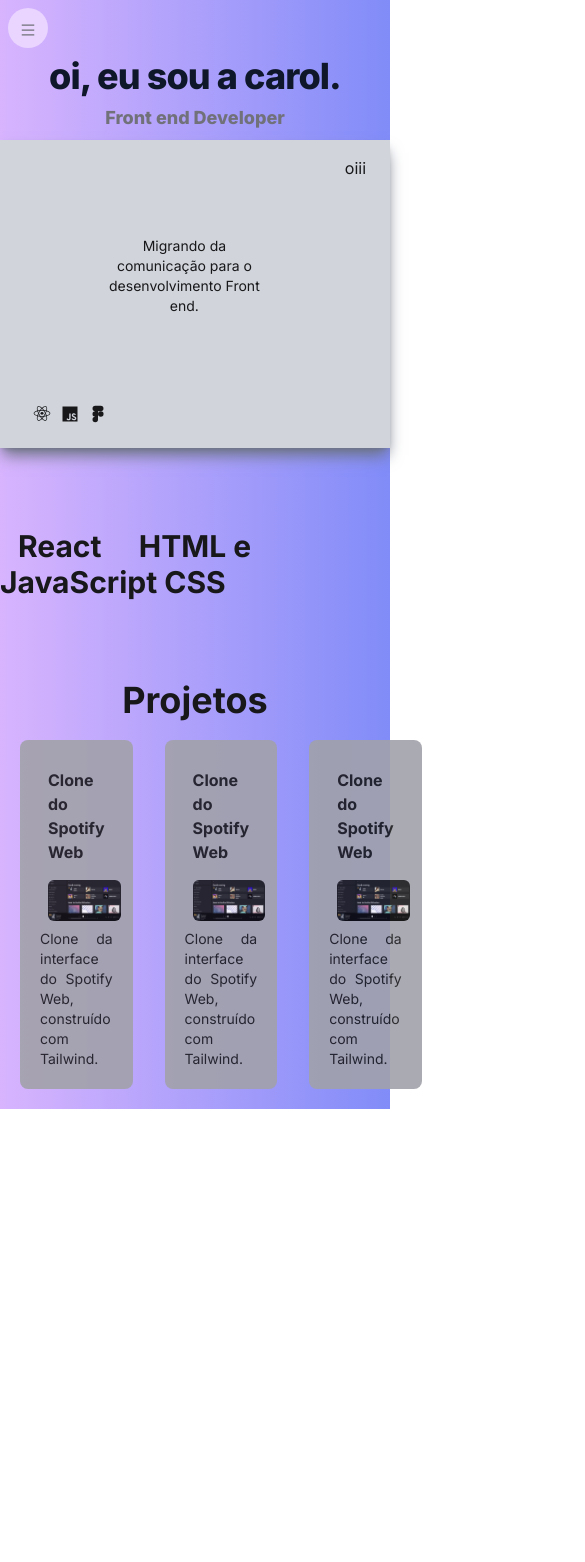
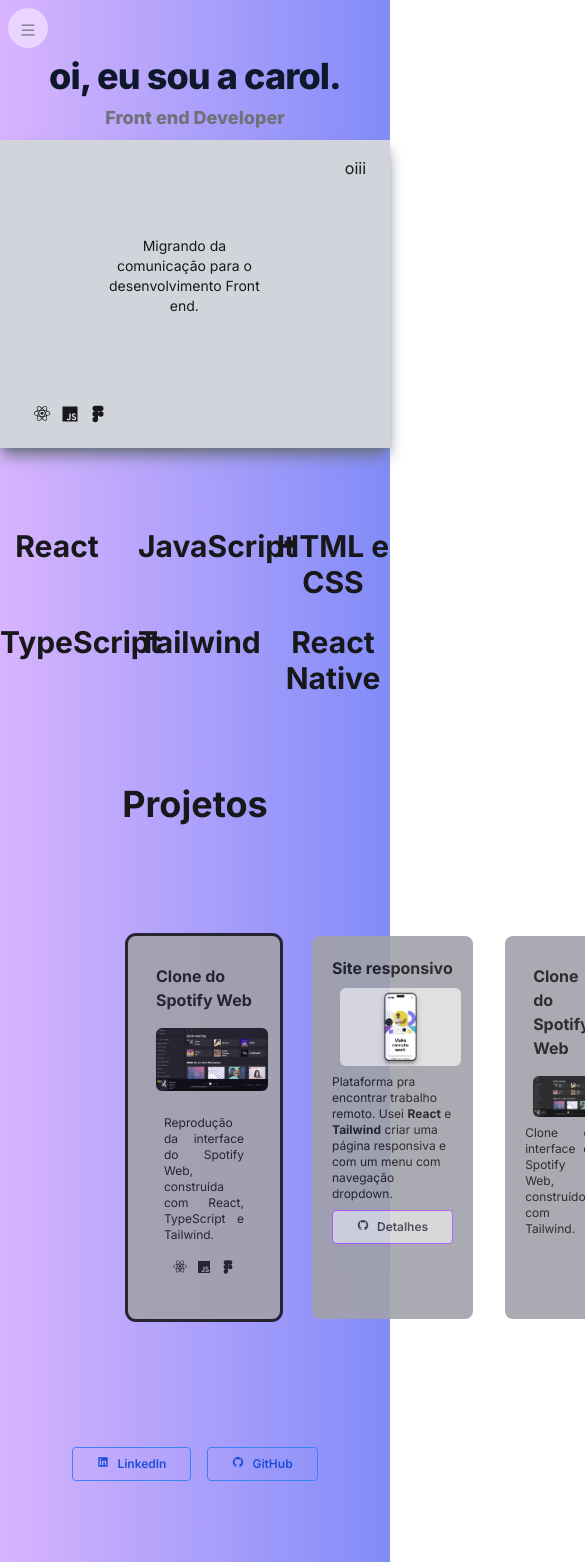
Before and after one commit to carolinemichaelsen/portfolio, a Next.js app: page / in a window 390 px wide. Shown: the top 1562 px of the page, 585 px wide, since content can reach past the window. Before the commit the page ends 1109 px from the top, so only its background shows below. Built offline with nearby package versions, Linux system fonts and the light colour scheme.

Commit message:
Footer e Contato adicionados & melhoras no estilo em Projetos

```diff
--- /dev/null
+++ b/src/app/fonts.tsx
@@ -0,0 +1,11 @@
+import { Inter, Space_Grotesk } from 'next/font/google'
+
+export const inter = Inter({
+  subsets: ['latin'],
+  display: 'swap',
+})
+
+export const space = Space_Grotesk({
+  subsets: ['latin'],
+  display: 'swap',
+})
--- a/src/app/page.tsx
+++ b/src/app/page.tsx
@@ -4,6 +4,7 @@
 import About from '@/components/About'
 import Skills from '@/components/Skills'
 import Projects from '@/components/Projects'
+import Footer from '@/components/Footer'
 
 export default function Home() {
   return (
@@ -17,6 +18,7 @@
         <About />
         <Skills />
         <Projects />
+        <Footer />
       </div>
     </>
   )
--- /dev/null
+++ b/src/components/Footer.tsx
@@ -0,0 +1,18 @@
+import React from "react"
+
+import { AiFillLinkedin, AiFillGithub } from 'react-icons/ai'
+
+export default function Footer(){
+    return (
+        <>
+            <div className='flex flex-row mt-10 justify-center gap-4'>
+                <button className='flex flex-row gap-2 bg-transparent hover:bg-purple-400 text-blue-700 font-semibold hover:text-white py-2 px-6 border border-blue-500 hover:border-transparent rounded text-xs mb-10'><AiFillLinkedin />LinkedIn</button>
+                <button className="flex flex-row gap-2 bg-transparent hover:bg-purple-400 text-blue-700 font-semibold hover:text-white py-2 px-6 border border-blue-500 hover:border-transparent rounded text-xs mb-10"><AiFillGithub />GitHub</button>
+            </div>
+            <div className="flex text-xs justify-center p-10">
+                <p>Desenvolvido por Caroline Michaelsen — 2023</p>
+            </div>
+        </>
+
+    )
+}
--- a/src/components/Menu.tsx
+++ b/src/components/Menu.tsx
@@ -14,7 +14,7 @@
   };
 
   return (
-      <div className="sticky inline-block top-0 left-0 w-full p-2">
+      <div className="stick inline-block top-0 left-0 w-full p-2">
         <button
           className="px-3 py-2 bg-purple-200 text-zinc-500 rounded-full"
           onClick={toggleDropdown}
--- a/src/components/Projects.tsx
+++ b/src/components/Projects.tsx
@@ -1,26 +1,48 @@
 import React from "react"
 import Image from "next/image"
+import { BiLogoReact, BiLogoJavascript, BiLogoFigma } from 'react-icons/bi';
+import { AiFillGithub } from 'react-icons/ai'
+import { Space_Grotesk } from 'next/font/google'
+
+export const spaceGro = Space_Grotesk({
+  subsets: ['latin'],
+  display: 'swap',
+})
 
 export default function Projects() { return(
-<div className="pt-20 sm:pt-24 lg:pt-32">
+<div className="m-12 pt-10 sm:pt-18 lg:pt-24">
   <div>
-    <h3 className='text-zinc-900 font-bold text-4xl text-center'>Projetos</h3>
+    <h3 className='text-zinc-900 font-bold text-4xl text-center mb-8 spaceGro'>Projetos</h3>
   </div>
-  <div className='flex flex-row columns-3 p-5 items-stretch gap-8'>
+  <div className='flex flex-row columns-3 p-20 items-stretch gap-8'>
+    {/* PROJETO 1 */}
+    <div className="p-5 bg-zinc-400 opacity-90 rounded-lg outline hover:outline-zinc-300">
+      <p className="text-zinc-900 font-bold text-s p-2">Clone do Spotify Web</p>
+      <Image src='/imgs/spotify.png' width={200} height={100} alt='' className='hover:opacity-80 cursor-pointer rounded-md items-center m-2'/>
+      <div className='flex flex-col p-4'>
+        <p className='text-xs text-justify max-w-xs mb-2'>Reprodução da interface do Spotify Web, construída com React, TypeScript e Tailwind.</p>
+        <div className='flex flex-row p-2 gap-2'>
+          <BiLogoReact />
+          <BiLogoJavascript />
+          < BiLogoFigma />
+        </div>
+      </div>
+
+    </div>
+
+    {/* PROJETO 2 */}
+    <div className="p-5 bg-zinc-400 opacity-90 rounded-lg">
+      <p className=" space text-zinc-900 font-bold text-s">Site responsivo</p>
+      <Image src='/imgs/preview-mobile.png' width={200} height={100} alt='' className='hover:opacity-80 cursor-pointer rounded-md items-center m-2'/>
+      <p className='text-xs text-clip max-w-xs mb-2'>Plataforma pra encontrar trabalho remoto. Usei <b>React</b> e <b>Tailwind</b> criar uma página responsiva e com um menu com navegação dropdown.</p>
+      <button className="flex flex-row gap-2 bg-zinc-300 hover:bg-purple-400 text-zinc-700 font-semibold hover:text-white py-2 px-6 border border-purple-500 hover:border-transparent rounded text-xs mb-10"><AiFillGithub />Detalhes</button>
+    </div>
+
+    {/* PROJETO 3 */}
     <div className="p-5 bg-zinc-400 opacity-90 rounded-lg">
       <p className="text-zinc-900 font-bold text-s p-2">Clone do Spotify Web</p>
       <Image src='/imgs/spotify.png' width={200} height={100} alt='' className='hover:opacity-80 cursor-pointer rounded-md items-center m-2'/>
-      <p className='text-sm text-justify'>Clone da interface do Spotify Web, construído com Tailwind.</p>
-    </div>
-    <div className="p-5 bg-zinc-400 opacity-90 rounded-lg">
-      <p className="text-zinc-900 font-bold text-s p-2">Clone do Spotify Web</p>
-      <Image src='/imgs/spotify.png' width={200} height={100} alt='' className='hover:opacity-80 cursor-pointer rounded-md items-center m-2'/>
-      <p className='text-sm text-justify'>Clone da interface do Spotify Web, construído com Tailwind.</p>
-    </div>
-    <div className="p-5 bg-zinc-400 opacity-90 rounded-lg">
-      <p className="text-zinc-900 font-bold text-s p-2">Clone do Spotify Web</p>
-      <Image src='/imgs/spotify.png' width={200} height={100} alt='' className='hover:opacity-80 cursor-pointer rounded-md items-center m-2'/>
-      <p className='text-sm text-justify'>Clone da interface do Spotify Web, construído com Tailwind.</p>
+      <p className='text-xs text-justify max-w-xs mb-2'>Clone da interface do Spotify Web, construído com Tailwind.</p>
     </div>
   </div>
 </div>
--- a/src/components/Skills.tsx
+++ b/src/components/Skills.tsx
@@ -2,7 +2,7 @@
 
 export default function Skills() {
     return (
-        <div className="relative max-w-4xl mx-auto pt-20 sm:pt-24 lg:pt-32 columns-3 text-center">
+        <div className="grid grid-cols-3 gap-6 max-w-4xl mx-auto pt-20 sm:pt-24 lg:pt-32 text-center">
             <div>
                 <h3 className="text-zinc-900 font-bold text-3xl">React</h3>
             </div>
@@ -12,6 +12,15 @@
             <div>
                 <h3 className="text-zinc-900 font-bold text-3xl">HTML e CSS</h3>
             </div>
+            <div>
+                <h3 className="text-zinc-900 font-bold text-3xl">TypeScript</h3>
+            </div>
+            <div>
+                <h3 className="text-zinc-900 font-bold text-3xl">Tailwind</h3>
+            </div>
+            <div>
+                <h3 className="text-zinc-900 font-bold text-3xl">React Native</h3>
+            </div>
         </div>
 
     )
```
